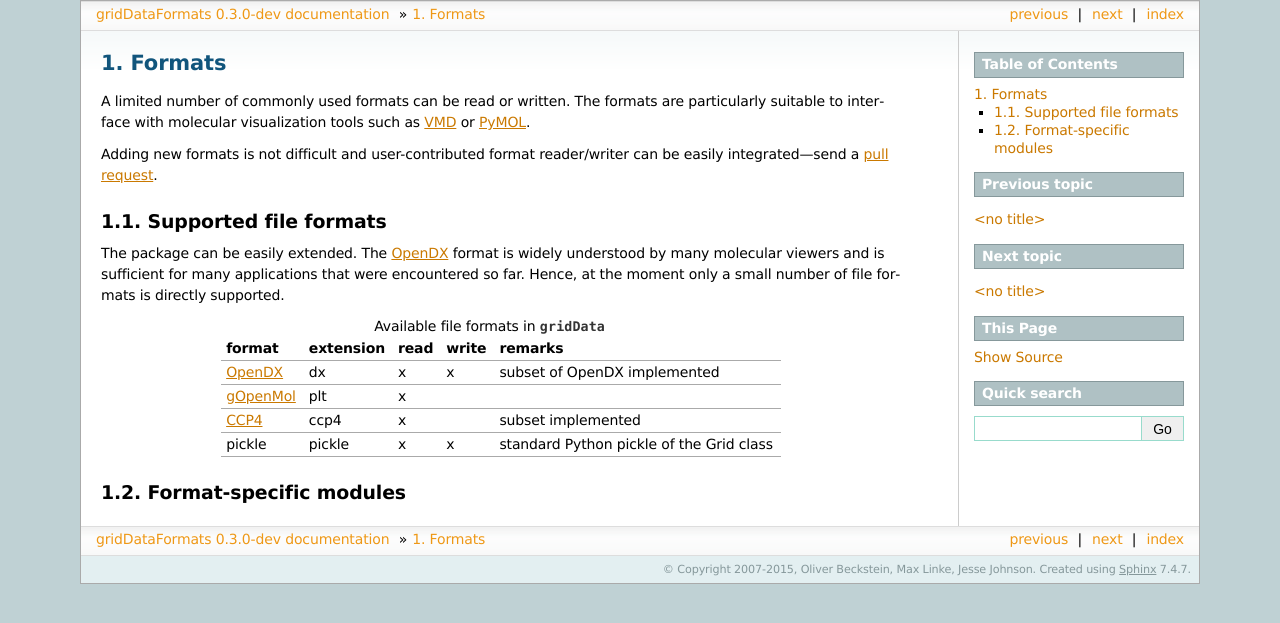
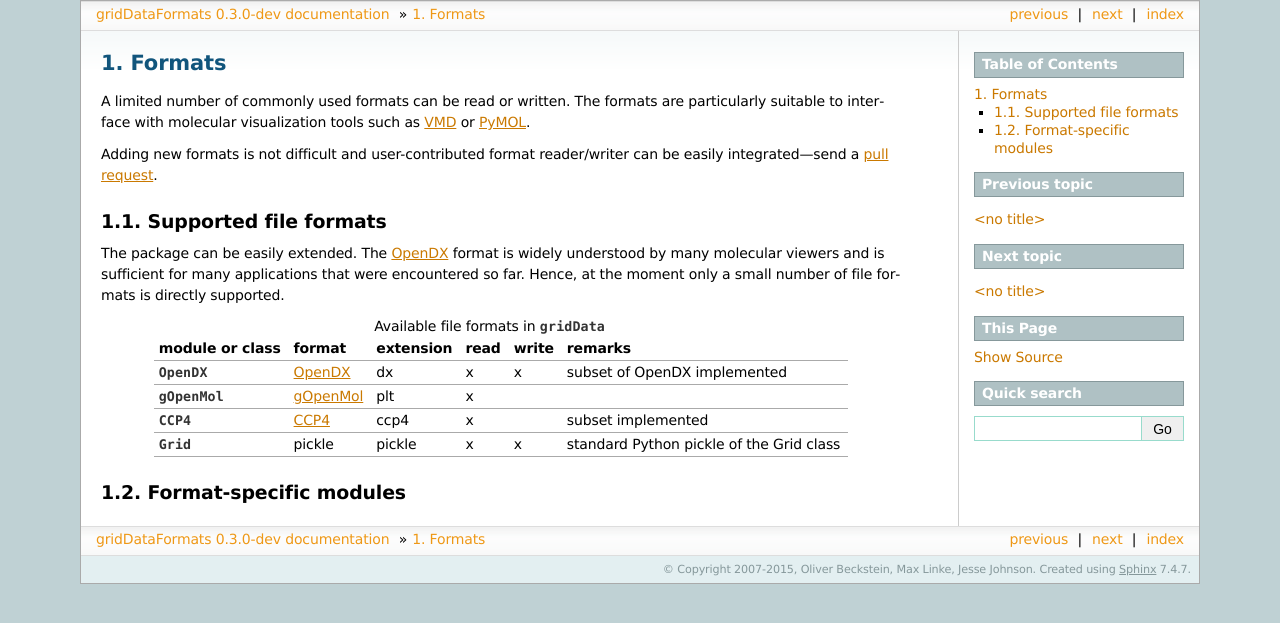
Before and after one commit to MDAnalysis/GridDataFormats, a Sphinx documentation site: the page built from doc/source/gridData/formats.rst, in a window 1280 px wide. Shown: the top 623 px of the page. Built offline with Sphinx 7.4.7, drawn with Linux system fonts in a browser that asks for light colours.

Commit message:
small doc improvements and fixes
- show release and date on landing page
- added links to modules to format table
- fixed header unerlining in CCP4.py

```diff
--- a/doc/source/gridData/formats.rst
+++ b/doc/source/gridData/formats.rst
@@ -22,14 +22,14 @@ small number of file formats is directly supported.
 
 .. table:: Available file formats in :mod:`gridData`
 
-   ==========  =========  =====  =====  =========================================
-   format      extension  read   write  remarks
-   ==========  =========  =====  =====  =========================================
-   OpenDX_     dx         x      x      subset of OpenDX implemented
-   gOpenMol_   plt        x
-   CCP4_       ccp4       x             subset implemented
-   pickle      pickle     x      x      standard Python pickle of the Grid class
-   ==========  =========  =====  =====  =========================================
+   ============================ ==========  =========  =====  =====  =========================================
+   module or class              format      extension  read   write  remarks
+   ============================ ==========  =========  =====  =====  =========================================
+   :mod:`~gridData.OpenDX`      OpenDX_     dx         x      x      subset of OpenDX implemented
+   :mod:`~gridData.gOpenMol`    gOpenMol_   plt        x
+   :mod:`~gridData.CCP4`        CCP4_       ccp4       x             subset implemented
+   :class:`~gridData.core.Grid` pickle      pickle     x      x      standard Python pickle of the Grid class
+   ============================ ==========  =========  =====  =====  =========================================
 
 
 .. _pull request: https://github.com/MDAnalysis/GridDataFormats/pulls
--- a/doc/source/index.rst
+++ b/doc/source/index.rst
@@ -6,6 +6,9 @@
 
 GridDataFormats: Handling volumetric data in Python
 ===================================================
+
+:Release: |release|
+:Date: |today|
 
 The :mod:`gridData` module contains a simple class
 :class:`~gridData.core.Grid` that makes it easier to work with data on
```
Also changed, not shown: 1 other file.
